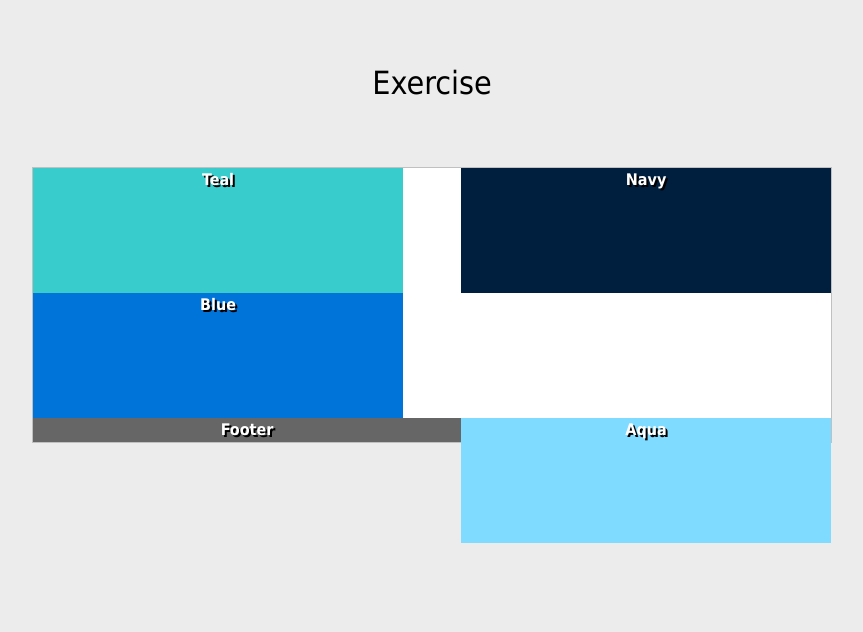
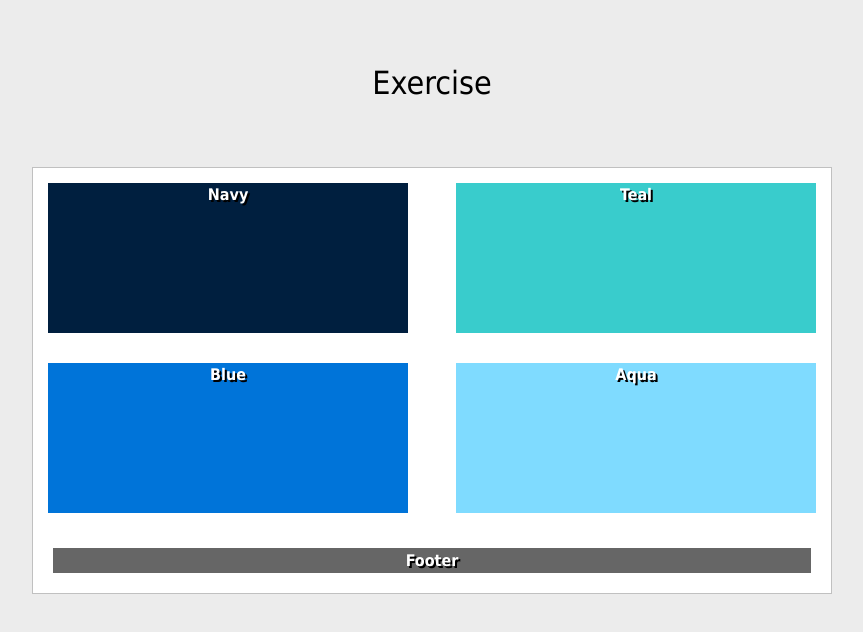
Before and after one commit to SkylarC426/ifsc-1310-02, a plain HTML site: page positioning-labs/float-1.html in a window 1280 px wide. Shown: the whole page, without its empty margins (208-1071 px from the left). Drawn offline with Linux system fonts and the light colour scheme.

Commit message:
Finished Labs

```diff
--- a/positioning-labs/float-1.html
+++ b/positioning-labs/float-1.html
@@ -7,7 +7,6 @@
   <meta name="viewport" content="width=device-width, initial-scale=1.0">
   <title>Positioning Lab</title>
   <style type="text/css">
-    /* ---------------Box Sizing----------------- */
     html {
       box-sizing: border-box;
     }
@@ -28,34 +27,39 @@
       background-color: #FFF;
       border: 1px solid #c0c0c0;
       width: 800px;
-      margin-right: auto;
-      margin-left: auto;
+      margin: 0 auto;
       text-shadow: 2px 2px #000;
+    }
+    .row {
+      overflow: hidden;
+    }
+    .column {
+      width: 360px;
+      height: 150px;
+      float: left;
+      margin: 15px;
     }
     #navy {
       background-color: #001f3f;
-	  width: 370px;
-	  height: 125px;
-	  float: right;
     }
     #teal {
       background-color: #39CCCC;
-	  width: 370px;
-	  height: 125px;
+      float: right;
     }
     #blue {
       background-color: #0074D9;
-	  width: 370px;
-	  height: 125px;
     }
     #aqua {
       background-color: #7FDBFF;
-	  width: 370px;
-	  height: 125px;
-	  float: right;
+      float: right;
     }
     #footer {
       background-color: #666;
+      clear: both;
+      height: 25px;
+      line-height: 25px;
+      color: #FFF;
+      margin: 20px;
     }
     h1 {
       color: #000;
@@ -67,10 +71,14 @@
 <body>
   <h1>Exercise</h1>
   <section id="wrapper">
-    <div id="navy">Navy</div>
-    <div id="teal">Teal</div>
-    <div id="blue">Blue</div>
-    <div id="aqua">Aqua</div>
+    <div class="row">
+      <div id="navy" class="column">Navy</div>
+      <div id="teal" class="column">Teal</div>
+    </div>
+    <div class="row">
+      <div id="blue" class="column">Blue</div>
+      <div id="aqua" class="column">Aqua</div>
+    </div>
     <div id="footer">Footer</div>
   </section>
 </body>
```
Also changed, not shown: positioning-labs/absolute-1.html (+27 -3 lines), positioning-labs/absolute-2.html (+28 -3 lines), positioning-labs/float-2.html (+16 -7 lines).
